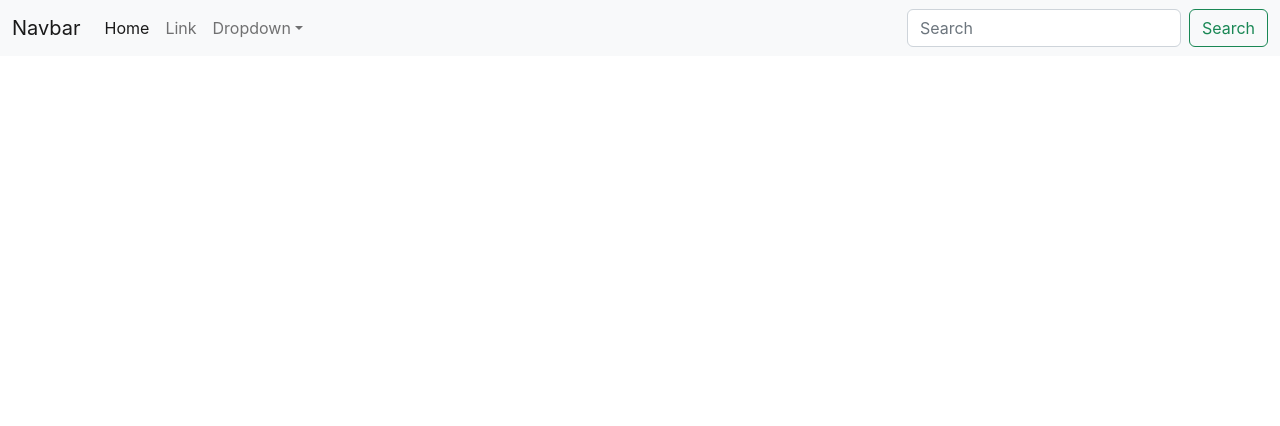
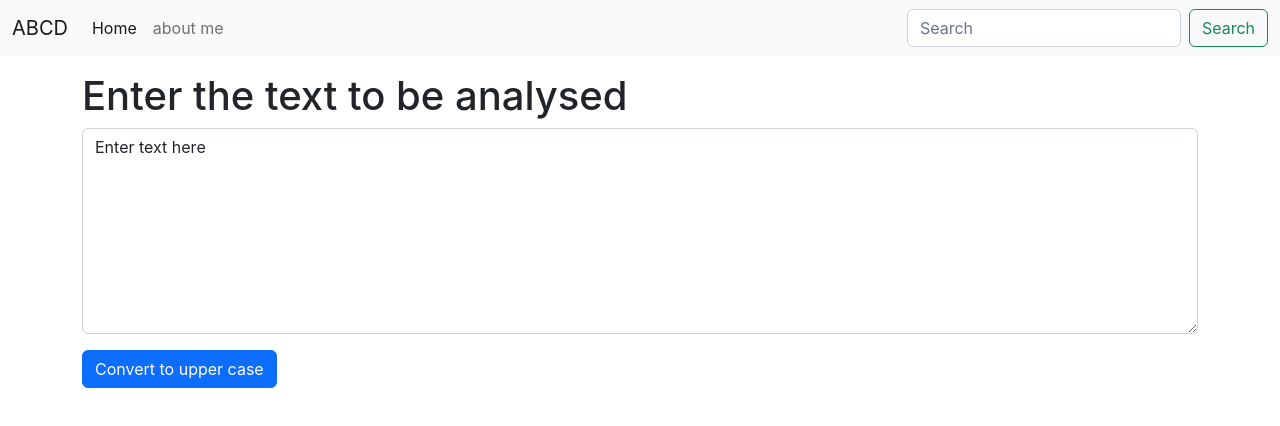
Before and after one commit to aayush237/TextUtils-React, a React (Create React App) app: page / in a window 1280 px wide. Shown: the top 426 px of the page. Built offline with nearby package versions, Linux system fonts and the light colour scheme.

Commit message:
Lecture 7

```diff
--- a/src/App.js
+++ b/src/App.js
@@ -1,43 +1,16 @@
 
 import './App.css';
+import Navbar from './Components/Navbar';
+import TextForm from './Components/TextForm';
 
 function App() {
   return (
-    <>
-    <nav class="navbar navbar-expand-lg bg-light">
-  <div class="container-fluid">
-    <a class="navbar-brand" href="/">Navbar</a>
-    <button class="navbar-toggler" type="button" data-bs-toggle="collapse" data-bs-target="#navbarSupportedContent" aria-controls="navbarSupportedContent" aria-expanded="false" aria-label="Toggle navigation">
-      <span class="navbar-toggler-icon"></span>
-    </button>
-    <div class="collapse navbar-collapse" id="navbarSupportedContent">
-      <ul class="navbar-nav me-auto mb-2 mb-lg-0">
-        <li class="nav-item">
-          <a class="nav-link active" aria-current="page" href="/">Home</a>
-        </li>
-        <li class="nav-item">
-          <a class="nav-link" href="/">Link</a>
-        </li>
-        <li class="nav-item dropdown">
-          <a class="nav-link dropdown-toggle" href="/" role="button" data-bs-toggle="dropdown" aria-expanded="false">
-            Dropdown
-          </a>
-          <ul class="dropdown-menu">
-            <li><a class="dropdown-item" href="/">Action</a></li>
-            <li><a class="dropdown-item" href="/">Another action</a></li>
-            <li><hr class="dropdown-divider" /></li>
-            <li><a class="dropdown-item" href="/">Something else here</a></li>
-          </ul>
-        </li>
-      </ul>
-      <form class="d-flex" role="search">
-        <input class="form-control me-2" type="search" placeholder="Search" aria-label="Search" />
-        <button class="btn btn-outline-success" type="submit">Search</button>
-      </form>
-    </div>
-  </div>
-</nav>
-</>
+  <>
+      <Navbar title="ABCD" aboutText="about me"/>
+      <div className='container my-3'>
+      <TextForm heading="Enter the text to be analysed"/>
+      </div>
+  </>
   );
 }
 
--- /dev/null
+++ b/src/Components/Navbar.js
@@ -0,0 +1,39 @@
+import React from 'react'
+import PropTypes from 'prop-types'
+
+export default function Navbar(props) {
+  return (
+    <nav className="navbar navbar-expand-lg bg-light">
+  <div className="container-fluid">
+    <a className="navbar-brand" href="/">{props.title}</a>
+    <button className="navbar-toggler" type="button" data-bs-toggle="collapse" data-bs-target="#navbarSupportedContent" aria-controls="navbarSupportedContent" aria-expanded="false" aria-label="Toggle navigation">
+      <span className="navbar-toggler-icon"></span>
+    </button>
+    <div className="collapse navbar-collapse" id="navbarSupportedContent">
+      <ul className="navbar-nav me-auto mb-2 mb-lg-0">
+        <li className="nav-item">
+          <a className="nav-link active" aria-current="page" href="/">Home</a>
+        </li>
+        <li className="nav-item">
+          <a className="nav-link" href="/">{props.aboutText}</a>
+        </li>
+      </ul>
+      <form className="d-flex" role="search">
+        <input className="form-control me-2" type="search" placeholder="Search" aria-label="Search" />
+        <button className="btn btn-outline-success" type="submit">Search</button>
+      </form>
+    </div>
+  </div>
+</nav>
+  )
+}
+
+Navbar.propTypes = {
+  title:  PropTypes.string.isRequired,
+  aboutText: PropTypes.string.isRequired
+};
+
+Navbar.defaultProps = {
+  title: "Insert title",
+  aboutText: "Insert about"
+};
--- /dev/null
+++ b/src/Components/TextForm.js
@@ -0,0 +1,30 @@
+import React,{useState} from "react";
+
+export default function TextForm(props) {
+  const handleUpClick = () => {
+    console.log("You clicked the button " + text);
+    let UCText =  text.toUpperCase();
+    setText(UCText);
+  }
+
+  const handleOnChange = (event) => {
+    console.log("On change");
+    setText(event.target.value);
+  }
+
+
+    const [text, setText] = useState("Enter text here");
+  return (
+    <div>
+        <h1>{props.heading}</h1>
+        <div className="mb-3">
+          <textarea
+            className="form-control" value={text}
+            id="textBox" onChange={handleOnChange}
+            rows="8"
+          ></textarea>
+        </div>
+        <button className="btn btn-primary" onClick={handleUpClick}>Convert to upper case</button>
+    </div>
+  );
+}
```
